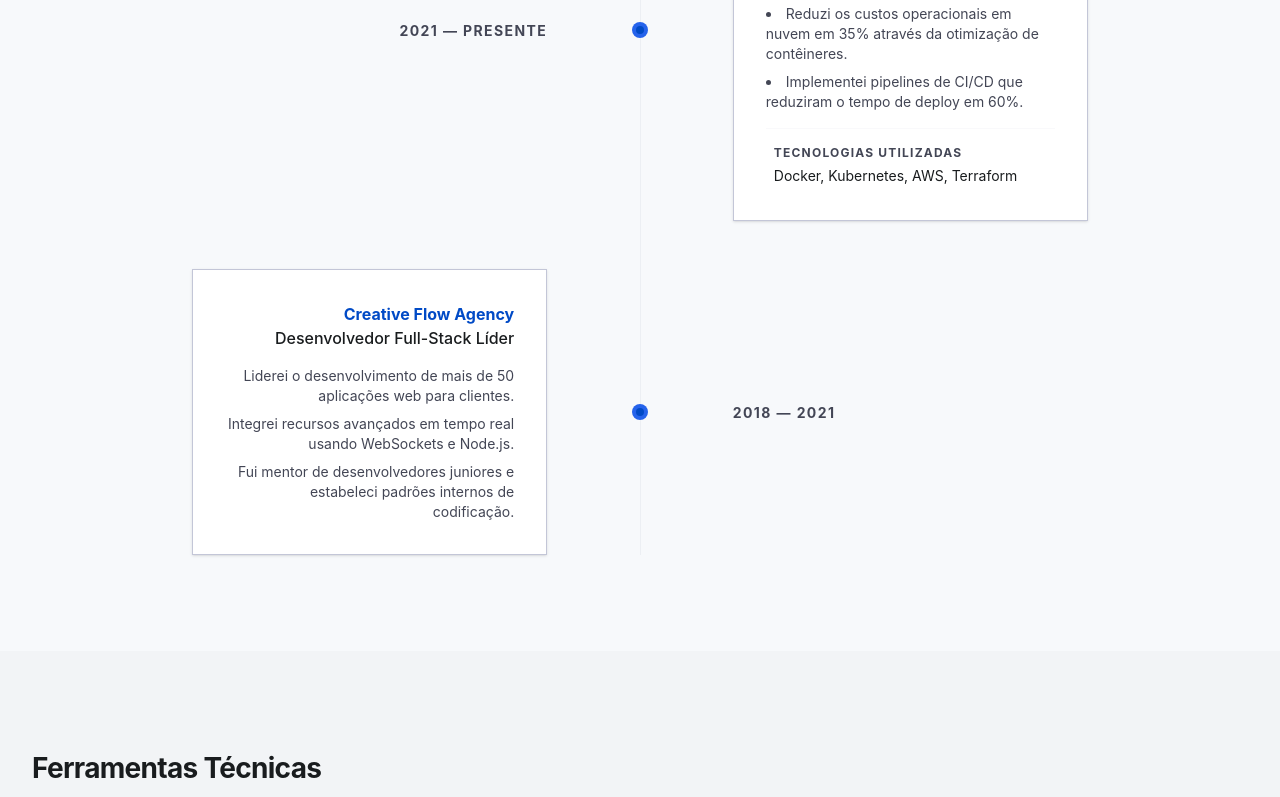
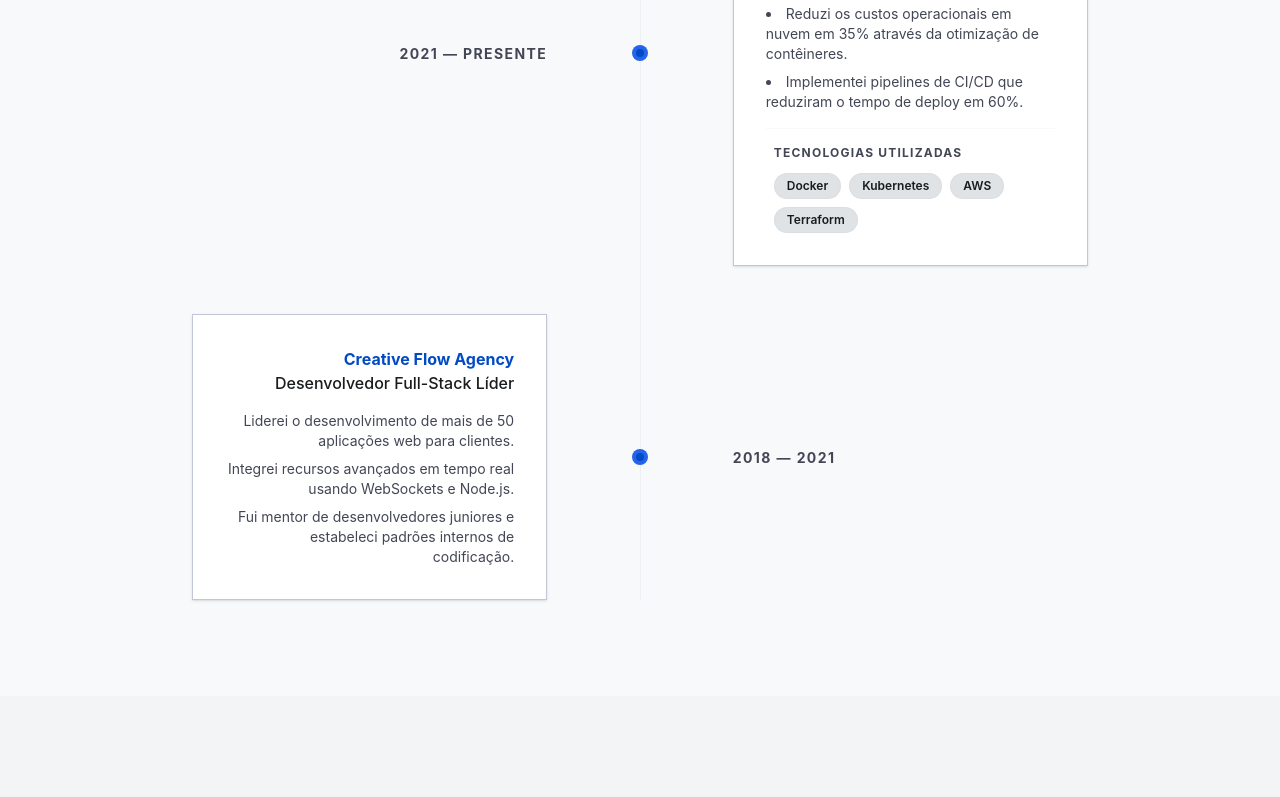
Before and after one commit to arporj/andreric.com, a React (Vite) app: page / in a window 1280 px wide. Shown: the part 1815-2612 px from the top of the page. Built offline with nearby package versions, Linux system fonts and the light colour scheme; no server answers; the database is empty.

Commit message:
feat(experience): converte string de tecnologias em visualizacao de tags nas interfaces

```diff
--- a/src/components/Experience.tsx
+++ b/src/components/Experience.tsx
@@ -39,8 +39,18 @@ export const Experience = () => {
                     </ul>
                     {item.tecnologias && (
                       <div className={`mt-4 pt-4 border-t border-outline-variant/10 ${isLeft ? 'md:pr-2' : 'pl-2'}`}>
-                        <span className="text-xs font-bold text-on-surface-variant uppercase tracking-widest block mb-1">Tecnologias Utilizadas</span>
-                        <p className="text-sm text-on-surface leading-relaxed">{item.tecnologias}</p>
+                        <span className="text-xs font-bold text-on-surface-variant uppercase tracking-widest block mb-3">Tecnologias Utilizadas</span>
+                        <div className={`flex flex-wrap gap-2 ${isLeft ? 'md:justify-end' : ''}`}>
+                          {item.tecnologias.split(',').map((tech: string, i: number) => {
+                            const trimmed = tech.trim();
+                            if (!trimmed) return null;
+                            return (
+                              <span key={i} className="px-3 py-1 bg-surface-container-highest text-on-surface text-xs font-semibold rounded-full border border-outline-variant/20 hover:border-primary/50 transition-colors cursor-default">
+                                {trimmed}
+                              </span>
+                            );
+                          })}
+                        </div>
                       </div>
                     )}
                   </div>
--- a/src/components/admin/ExperienceList.tsx
+++ b/src/components/admin/ExperienceList.tsx
@@ -173,11 +173,11 @@ export function ExperienceList() {
           </div>
 
           <div className="space-y-1">
-            <label className="text-sm font-medium text-slate-700">Tecnologias Utilizadas</label>
+            <label className="text-sm font-medium text-slate-700">Tecnologias Utilizadas (Separadas por vírgula)</label>
             <input
               value={currentExp?.tecnologias || ''}
               onChange={e => setCurrentExp({...currentExp, tecnologias: e.target.value})}
-              placeholder="Ex: Utilizado Microsoft Visual Basic 5..."
+              placeholder="Ex: React, Node.js, Supabase, Tailwind CSS"
               className="w-full px-3 py-2 border border-slate-300 rounded-md focus:ring-primary focus:border-primary"
             />
           </div>
@@ -222,8 +222,16 @@ export function ExperienceList() {
                   )}
 
                   {exp.tecnologias && (
-                    <div className="mt-2 inline-block px-2 py-1 bg-slate-100 text-slate-600 text-xs rounded-md border border-slate-200">
-                      <strong>Tecnologias:</strong> {exp.tecnologias}
+                    <div className="mt-3 flex flex-wrap gap-1">
+                      {exp.tecnologias.split(',').map((tech, i) => {
+                        const trimmed = tech.trim();
+                        if (!trimmed) return null;
+                        return (
+                          <span key={i} className="inline-block px-2 py-1 bg-slate-100 text-slate-600 text-[11px] font-medium rounded-md border border-slate-200">
+                            {trimmed}
+                          </span>
+                        );
+                      })}
                     </div>
                   )}
                 </div>
```
